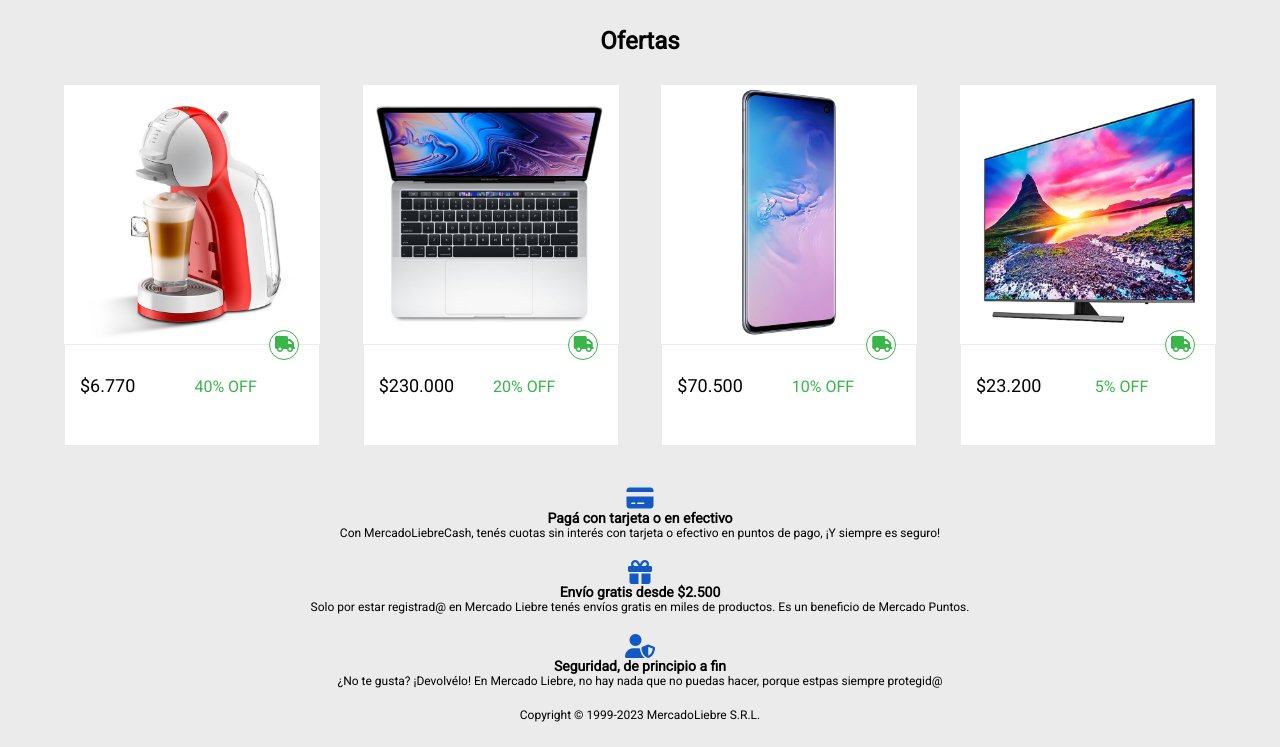
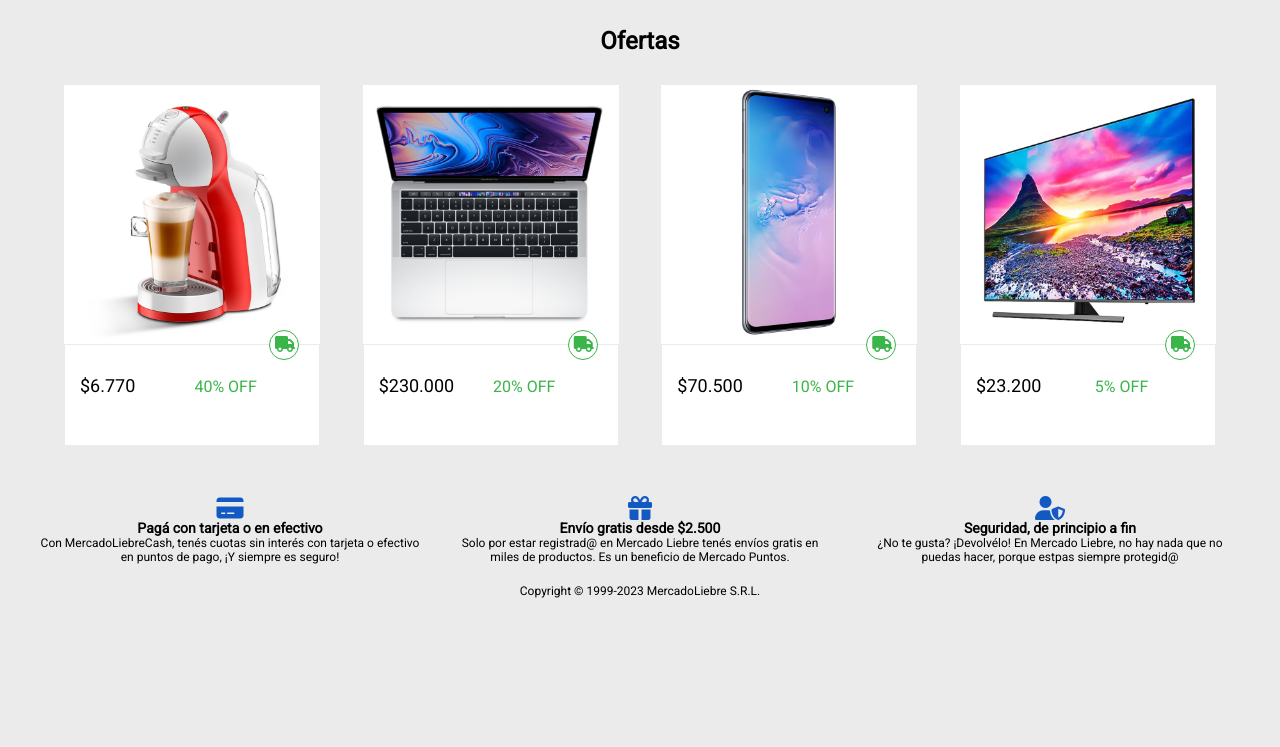
Before and after one commit to GeonLegend/DH-Mercado-Liebre, a website: page views/home.html in a window 1280 px wide. Shown: the part 937-1684 px from the top of the page. After the commit the page ends 1570 px from the top, so only its background shows below. Drawn offline with Linux system fonts and the light colour scheme.

Commit message:
Micro desafio - Code Review - Clase 22

```diff
--- a/public/css/styles.css
+++ b/public/css/styles.css
@@ -23,6 +23,9 @@ main.home{
 footer{
     text-align: center;
     margin: 25px;
+    display: flex;
+    flex-wrap: wrap;
+    justify-content: space-around;
 }
 .initHeader{
     display: flex;
@@ -172,12 +175,16 @@ footer{
     visibility: hidden;
 }
 .conTarjeta, .envioGratis, .seguridadDe, .copyright{
-    margin-top: 20px;
-    margin-bottom: 20px;
+    margin: 10px 0px 10px 0px;
+    width: 31%;
 }
 .conTarjeta i, .envioGratis i, .seguridadDe i{
     font-size: 2em;
     color: #1259c3;
+    transition: all 450ms;
+}
+.conTarjeta i:hover, .envioGratis i:hover, .seguridadDe i:hover{
+    color: #000;
 }
 form{
     margin: 20px;
@@ -287,6 +294,9 @@ form .form__radio input{
     form .container{
         width: 90%;
     }
+    .conTarjeta, .seguridadDe, .envioGratis, .copyright{
+        width: 100%;
+    }
 }
 @media (min-width : 769px) and (max-width : 991px){
     form .container{
```
